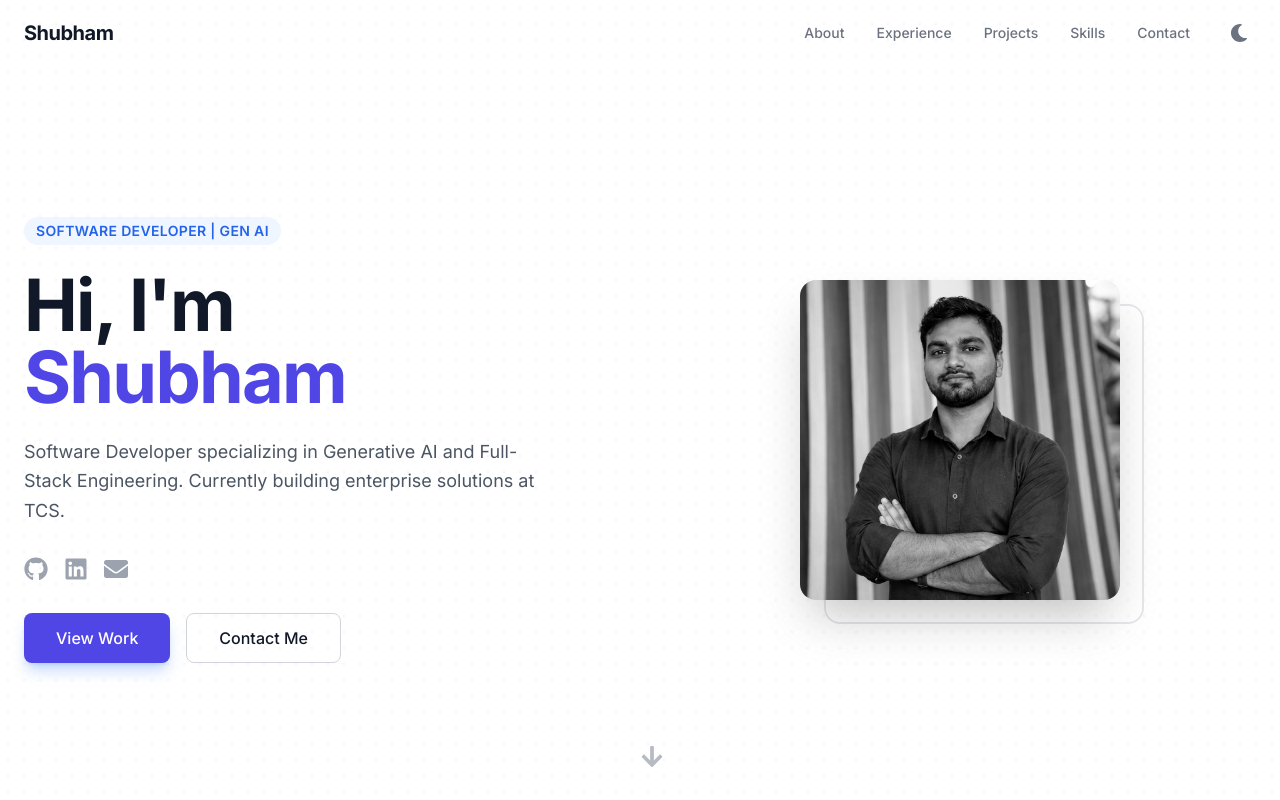
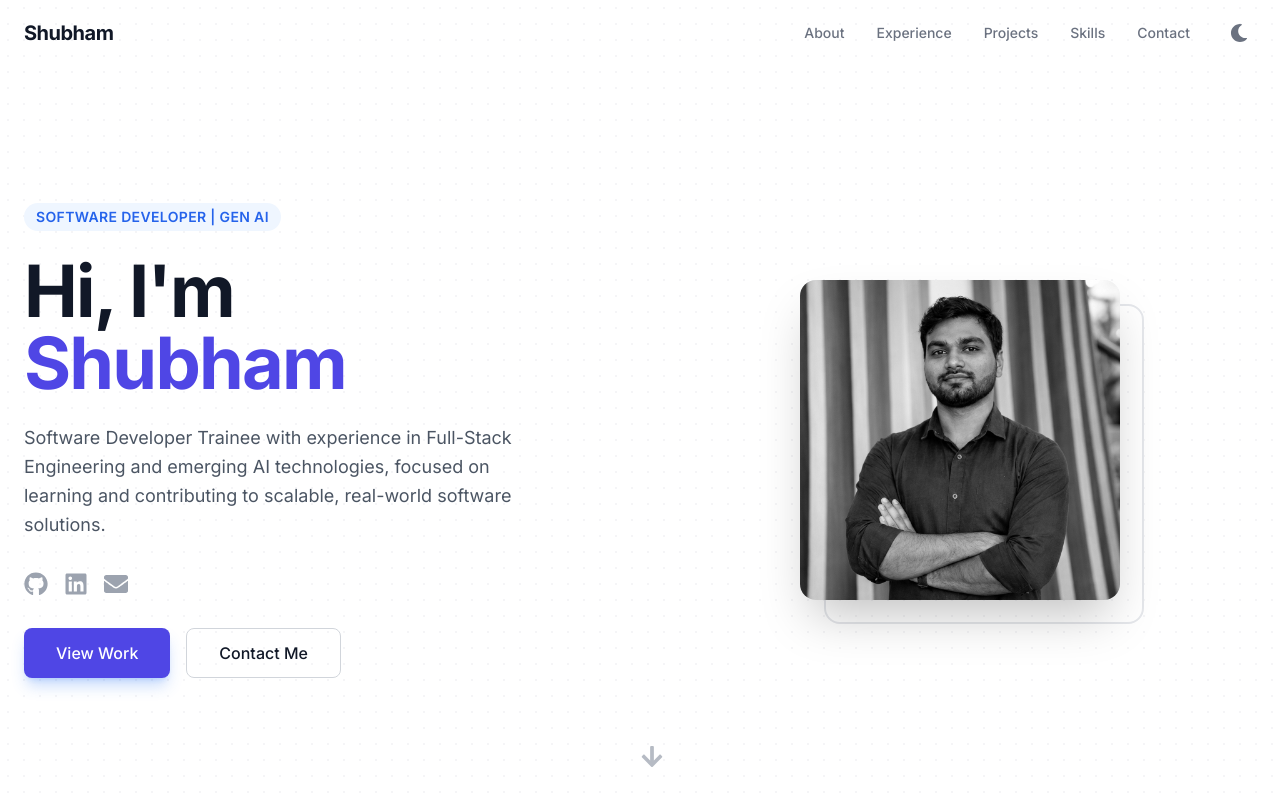
Before and after one commit to s1ub1am/portfolio, a React (Vite) app: page / in a window 1280 px wide. Shown: the top 800 px of the page. Built offline with nearby package versions, Linux system fonts and the light colour scheme.

Commit message:
Update Hero component

```diff
--- a/src/components/Hero.jsx
+++ b/src/components/Hero.jsx
@@ -23,8 +23,7 @@ const Hero = () => {
                         <span className="text-primary">Shubham</span>
                     </h1>
                     <p className="text-gray-600 dark:text-gray-400 text-lg mb-8 max-w-lg leading-relaxed mx-auto md:mx-0">
-                        Software Developer specializing in Generative AI and Full-Stack Engineering. Currently building enterprise solutions at TCS.
-                    </p>
+Software Developer Trainee with experience in Full-Stack Engineering and emerging AI technologies, focused on learning and contributing to scalable, real-world software solutions.                    </p>
 
                     <div className="flex gap-4 justify-center md:justify-start mb-8">
                         <a href="https://github.com/s1ub1am" target="_blank" className="text-gray-400 hover:text-gray-900 dark:hover:text-white transition-colors">
```
